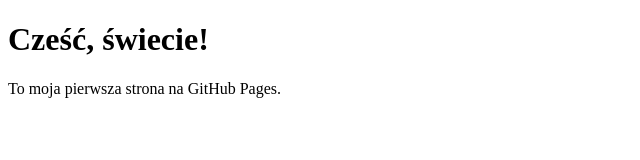
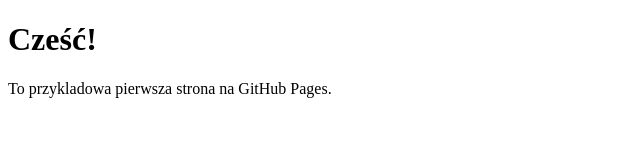
Before and after one commit to chmurownia/chmurownia.github.io, a plain HTML site: page index.html in a window 1280 px wide. Shown: the whole page, without its empty margins (0-640 px from the left). Drawn offline with Linux system fonts and the light colour scheme.

Commit message:
Update greeting and description in index.html

```diff
--- a/index.html
+++ b/index.html
@@ -2,7 +2,7 @@
 <html lang="pl">
 <head><meta charset="UTF-8"><title>Moja strona</title></head>
 <body>
-  <h1>Cześć, świecie!</h1>
-  <p>To moja pierwsza strona na GitHub Pages.</p>
+  <h1>Cześć!</h1>
+  <p>To przykladowa pierwsza strona na GitHub Pages.</p>
 </body>
 </html>
```
